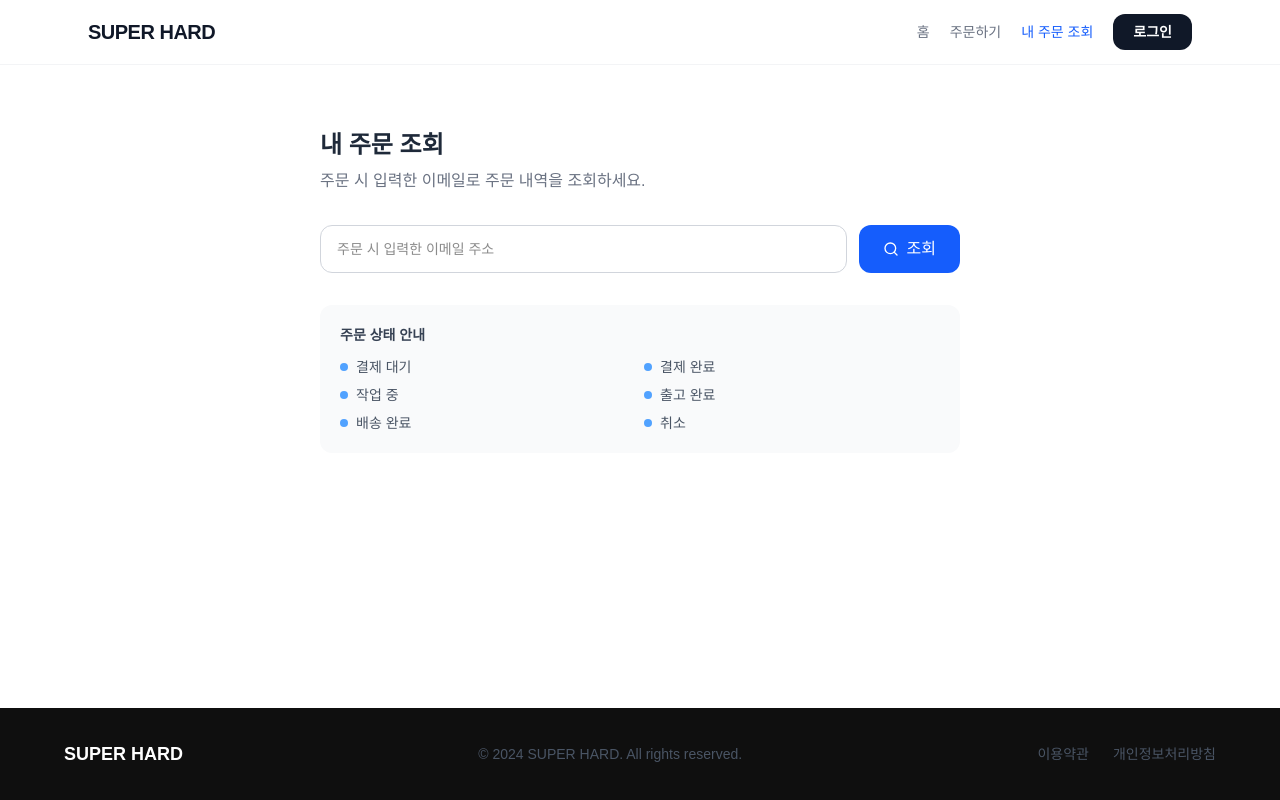
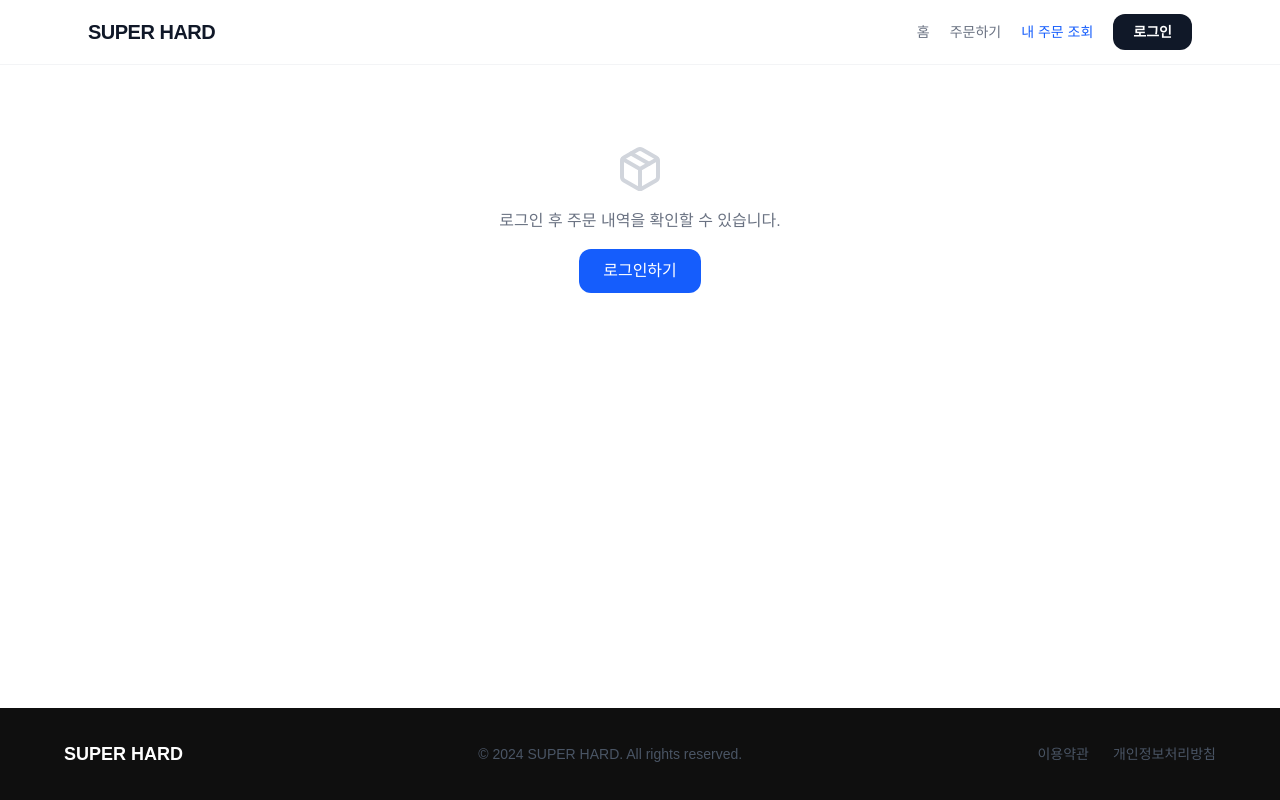
Before and after one commit to FighterManiak/dtf-print, a Next.js app: page /my-orders in a window 1280 px wide. Built offline with nearby package versions, Linux system fonts and the light colour scheme.

Commit message:
내 주문 내역 Supabase 연동 - 기간검색/파일다운로드

```diff
--- a/src/app/my-orders/page.tsx
+++ b/src/app/my-orders/page.tsx
@@ -1,60 +1,269 @@
 'use client'
 
-import { useState } from 'react'
-import { Search } from 'lucide-react'
+import { useState, useEffect } from 'react'
+import { Download, ChevronDown, ChevronUp, Package, Calendar } from 'lucide-react'
 import { ORDER_STATUS_LABEL, type OrderStatus } from '@/types'
+import { createClient } from '@/lib/supabase-browser'
+
+const STATUS_COLOR: Record<OrderStatus, string> = {
+  pending: 'bg-gray-100 text-gray-600',
+  paid: 'bg-blue-100 text-blue-700',
+  in_progress: 'bg-yellow-100 text-yellow-700',
+  shipped: 'bg-purple-100 text-purple-700',
+  delivered: 'bg-green-100 text-green-700',
+  cancelled: 'bg-red-100 text-red-600',
+}
+
+interface OrderItem {
+  id: string
+  product_id: string
+  quantity: number
+  cutting: boolean
+  cutting_price: number
+  file_url: string | null
+  file_name: string | null
+  request_note: string | null
+  due_date: string | null
+  unit_price: number
+}
+
+interface Order {
+  id: string
+  created_at: string
+  status: OrderStatus
+  total_amount: number
+  carrier: string | null
+  tracking_number: string | null
+  user_name: string | null
+  user_phone: string | null
+  user_address: string | null
+  order_items: OrderItem[]
+}
+
+const today = new Date()
+const formatDate = (d: Date) => d.toISOString().slice(0, 10)
+const monthAgo = new Date(today)
+monthAgo.setMonth(monthAgo.getMonth() - 1)
 
 export default function MyOrdersPage() {
-  const [email, setEmail] = useState('')
-  const [searched, setSearched] = useState(false)
+  const [orders, setOrders] = useState<Order[]>([])
+  const [loading, setLoading] = useState(true)
+  const [error, setError] = useState('')
+  const [expanded, setExpanded] = useState<string | null>(null)
+  const [dateFrom, setDateFrom] = useState(formatDate(monthAgo))
+  const [dateTo, setDateTo] = useState(formatDate(today))
+  const [user, setUser] = useState<{ email: string } | null>(null)
 
-  const handleSearch = (e: React.FormEvent) => {
-    e.preventDefault()
-    if (!email.trim()) return
-    setSearched(true)
-    // Supabase 연동 후 실제 조회 구현
+  useEffect(() => {
+    checkUser()
+  }, [])
+
+  const checkUser = async () => {
+    const supabase = createClient()
+    const { data: { user } } = await supabase.auth.getUser()
+    if (!user) { setError('로그인이 필요합니다.'); setLoading(false); return }
+    setUser({ email: user.email || '' })
+    await loadOrders(user.id)
+  }
+
+  const loadOrders = async (userId?: string) => {
+    setLoading(true)
+    setError('')
+    const supabase = createClient()
+
+    let uid = userId
+    if (!uid) {
+      const { data: { user } } = await supabase.auth.getUser()
+      if (!user) { setError('로그인이 필요합니다.'); setLoading(false); return }
+      uid = user.id
+    }
+
+    const { data, error } = await supabase
+      .from('orders')
+      .select('*, order_items(*)')
+      .eq('user_id', uid)
+      .gte('created_at', dateFrom + 'T00:00:00')
+      .lte('created_at', dateTo + 'T23:59:59')
+      .order('created_at', { ascending: false })
+
+    if (error) { setError('주문 내역을 불러오지 못했습니다.'); }
+    else setOrders(data || [])
+    setLoading(false)
+  }
+
+  const downloadFile = async (filePath: string, fileName: string) => {
+    const supabase = createClient()
+    const { data } = await supabase.storage.from('order-files').createSignedUrl(filePath, 60)
+    if (data?.signedUrl) {
+      const a = document.createElement('a')
+      a.href = data.signedUrl
+      a.download = fileName
+      a.click()
+    }
+  }
+
+  const setQuickRange = (days: number) => {
+    const from = new Date()
+    from.setDate(from.getDate() - days)
+    setDateFrom(formatDate(from))
+    setDateTo(formatDate(today))
+  }
+
+  if (!user && !loading && error) {
+    return (
+      <div className="max-w-2xl mx-auto px-4 py-20 text-center">
+        <Package className="w-12 h-12 text-gray-300 mx-auto mb-4" />
+        <p className="text-gray-500">로그인 후 주문 내역을 확인할 수 있습니다.</p>
+        <a href="/login" className="mt-4 inline-block bg-blue-600 text-white px-6 py-2.5 rounded-xl font-medium hover:bg-blue-700 transition-colors">
+          로그인하기
+        </a>
+      </div>
+    )
   }
 
   return (
-    <div className="max-w-2xl mx-auto px-4 py-16">
-      <h1 className="text-2xl font-bold text-gray-800 mb-2">내 주문 조회</h1>
-      <p className="text-gray-500 mb-8">주문 시 입력한 이메일로 주문 내역을 조회하세요.</p>
+    <div className="max-w-3xl mx-auto px-4 py-10">
+      <h1 className="text-2xl font-bold text-gray-800 mb-2">내 주문 내역</h1>
+      {user && <p className="text-sm text-gray-500 mb-6">{user.email}</p>}
 
-      <form onSubmit={handleSearch} className="flex gap-3 mb-8">
+      {/* 기간 검색 */}
+      <div className="bg-white border border-gray-200 rounded-xl p-4 mb-6">
+        <div className="flex flex-wrap items-center gap-3">
+          <div className="flex items-center gap-2">
+            <Calendar className="w-4 h-4 text-gray-400" />
             <input
-          type="email"
-          value={email}
-          onChange={(e) => setEmail(e.target.value)}
-          placeholder="주문 시 입력한 이메일 주소"
-          className="flex-1 border border-gray-300 rounded-xl px-4 py-3 text-sm focus:outline-none focus:ring-2 focus:ring-blue-400"
+              type="date"
+              value={dateFrom}
+              onChange={(e) => setDateFrom(e.target.value)}
+              className="border border-gray-300 rounded-lg px-3 py-2 text-sm text-black focus:outline-none focus:ring-2 focus:ring-blue-400"
             />
+            <span className="text-gray-400 text-sm">~</span>
+            <input
+              type="date"
+              value={dateTo}
+              onChange={(e) => setDateTo(e.target.value)}
+              className="border border-gray-300 rounded-lg px-3 py-2 text-sm text-black focus:outline-none focus:ring-2 focus:ring-blue-400"
+            />
+          </div>
           <button
-          type="submit"
-          className="bg-blue-600 text-white px-6 py-3 rounded-xl font-medium hover:bg-blue-700 transition-colors flex items-center gap-2"
+            onClick={() => loadOrders()}
+            className="bg-blue-600 text-white px-4 py-2 rounded-lg text-sm font-medium hover:bg-blue-700 transition-colors"
           >
-          <Search className="w-4 h-4" /> 조회
+            조회
           </button>
-      </form>
+        </div>
+        <div className="flex gap-2 mt-3">
+          {[{ label: '1개월', days: 30 }, { label: '3개월', days: 90 }, { label: '6개월', days: 180 }, { label: '1년', days: 365 }].map(({ label, days }) => (
+            <button
+              key={days}
+              onClick={() => setQuickRange(days)}
+              className="text-xs border border-gray-300 text-gray-600 px-3 py-1.5 rounded-lg hover:bg-gray-50 transition-colors"
+            >
+              {label}
+            </button>
+          ))}
+        </div>
+      </div>
 
-      {searched && (
+      {/* 결과 */}
+      {loading ? (
+        <div className="text-center py-16 text-gray-400">불러오는 중...</div>
+      ) : error ? (
+        <div className="text-center py-16 text-red-400">{error}</div>
+      ) : orders.length === 0 ? (
         <div className="text-center py-16 text-gray-400">
-          <p className="text-lg font-medium mb-1">주문 내역이 없습니다.</p>
-          <p className="text-sm">Supabase 연동 후 실제 주문 내역이 표시됩니다.</p>
+          <Package className="w-12 h-12 text-gray-200 mx-auto mb-3" />
+          <p>해당 기간에 주문 내역이 없습니다.</p>
+        </div>
+      ) : (
+        <div className="space-y-4">
+          {orders.map((order) => {
+            const isExpanded = expanded === order.id
+            return (
+              <div key={order.id} className="bg-white border border-gray-200 rounded-xl overflow-hidden">
+                {/* 요약 */}
+                <div
+                  className="flex items-center justify-between p-5 cursor-pointer hover:bg-gray-50"
+                  onClick={() => setExpanded(isExpanded ? null : order.id)}
+                >
+                  <div className="flex flex-col gap-1">
+                    <div className="flex items-center gap-3">
+                      <span className="font-bold text-gray-800 text-sm">{order.id.slice(0, 8).toUpperCase()}</span>
+                      <span className={`text-xs font-bold px-2.5 py-1 rounded-full ${STATUS_COLOR[order.status]}`}>
+                        {ORDER_STATUS_LABEL[order.status]}
+                      </span>
+                    </div>
+                    <div className="flex items-center gap-3 text-xs text-gray-400">
+                      <span>{new Date(order.created_at).toLocaleDateString('ko-KR')}</span>
+                      <span>·</span>
+                      <span className="font-semibold text-blue-600">{order.total_amount.toLocaleString()}원</span>
+                      <span>·</span>
+                      <span>{order.order_items?.length || 0}개 상품</span>
+                    </div>
+                  </div>
+                  {isExpanded ? <ChevronUp className="w-4 h-4 text-gray-400" /> : <ChevronDown className="w-4 h-4 text-gray-400" />}
+                </div>
+
+                {/* 상세 */}
+                {isExpanded && (
+                  <div className="border-t border-gray-100 p-5 space-y-5">
+                    {/* 배송 정보 */}
+                    {(order.carrier || order.tracking_number) && (
+                      <div className="bg-purple-50 border border-purple-100 rounded-xl p-4">
+                        <p className="text-xs font-bold text-purple-700 mb-2">배송 정보</p>
+                        <div className="flex items-center gap-3 text-sm text-purple-800">
+                          {order.carrier && <span>{order.carrier}</span>}
+                          {order.tracking_number && (
+                            <span className="font-bold">{order.tracking_number}</span>
+                          )}
+                        </div>
                       </div>
                     )}
 
-      {/* 주문 상태 안내 */}
-      <div className="bg-gray-50 rounded-xl p-5 mt-6">
-        <h3 className="font-bold text-gray-700 mb-3 text-sm">주문 상태 안내</h3>
-        <div className="grid grid-cols-2 gap-2">
-          {(Object.entries(ORDER_STATUS_LABEL) as [OrderStatus, string][]).map(([key, label]) => (
-            <div key={key} className="flex items-center gap-2 text-sm text-gray-600">
-              <div className="w-2 h-2 rounded-full bg-blue-400" />
-              {label}
+                    {/* 주문 상품 목록 */}
+                    <div>
+                      <p className="text-xs font-bold text-gray-400 mb-3">주문 상품</p>
+                      <div className="space-y-4">
+                        {order.order_items?.map((item, idx) => (
+                          <div key={item.id} className="bg-gray-50 rounded-xl p-4 space-y-2">
+                            <div className="flex justify-between items-start">
+                              <span className="font-semibold text-gray-800 text-sm">{item.product_id}</span>
+                              <span className="text-sm font-bold text-blue-600">{item.unit_price.toLocaleString()}원</span>
+                            </div>
+                            <div className="grid grid-cols-2 gap-x-4 gap-y-1 text-xs text-gray-500">
+                              <span>수량: <b className="text-gray-700">{item.quantity}</b></span>
+                              <span>컷팅: <b className="text-gray-700">{item.cutting ? `있음 (+${item.cutting_price.toLocaleString()}원)` : '없음'}</b></span>
+                              {item.due_date && <span>납기일: <b className="text-gray-700">{item.due_date}</b></span>}
+                              {item.request_note && <span className="col-span-2">요청사항: <b className="text-gray-700">{item.request_note}</b></span>}
+                            </div>
+                            {item.file_url && item.file_name && (
+                              <button
+                                onClick={() => downloadFile(item.file_url!, item.file_name!)}
+                                className="flex items-center gap-1.5 text-xs text-blue-600 bg-blue-50 border border-blue-200 px-3 py-2 rounded-lg hover:bg-blue-100 transition-colors mt-1"
+                              >
+                                <Download className="w-3.5 h-3.5" />
+                                {item.file_name}
+                              </button>
+                            )}
                           </div>
                         ))}
                       </div>
                     </div>
+
+                    {/* 배송지 */}
+                    {order.user_address && (
+                      <div className="text-xs text-gray-500 border-t border-gray-100 pt-4">
+                        <span className="font-semibold text-gray-600">배송지: </span>{order.user_address}
+                      </div>
+                    )}
+                  </div>
+                )}
+              </div>
+            )
+          })}
+          <p className="text-xs text-gray-400 text-center pt-2">총 {orders.length}건</p>
+        </div>
+      )}
     </div>
   )
 }
```
Lines whose indentation alone changed are shown as unchanged.
